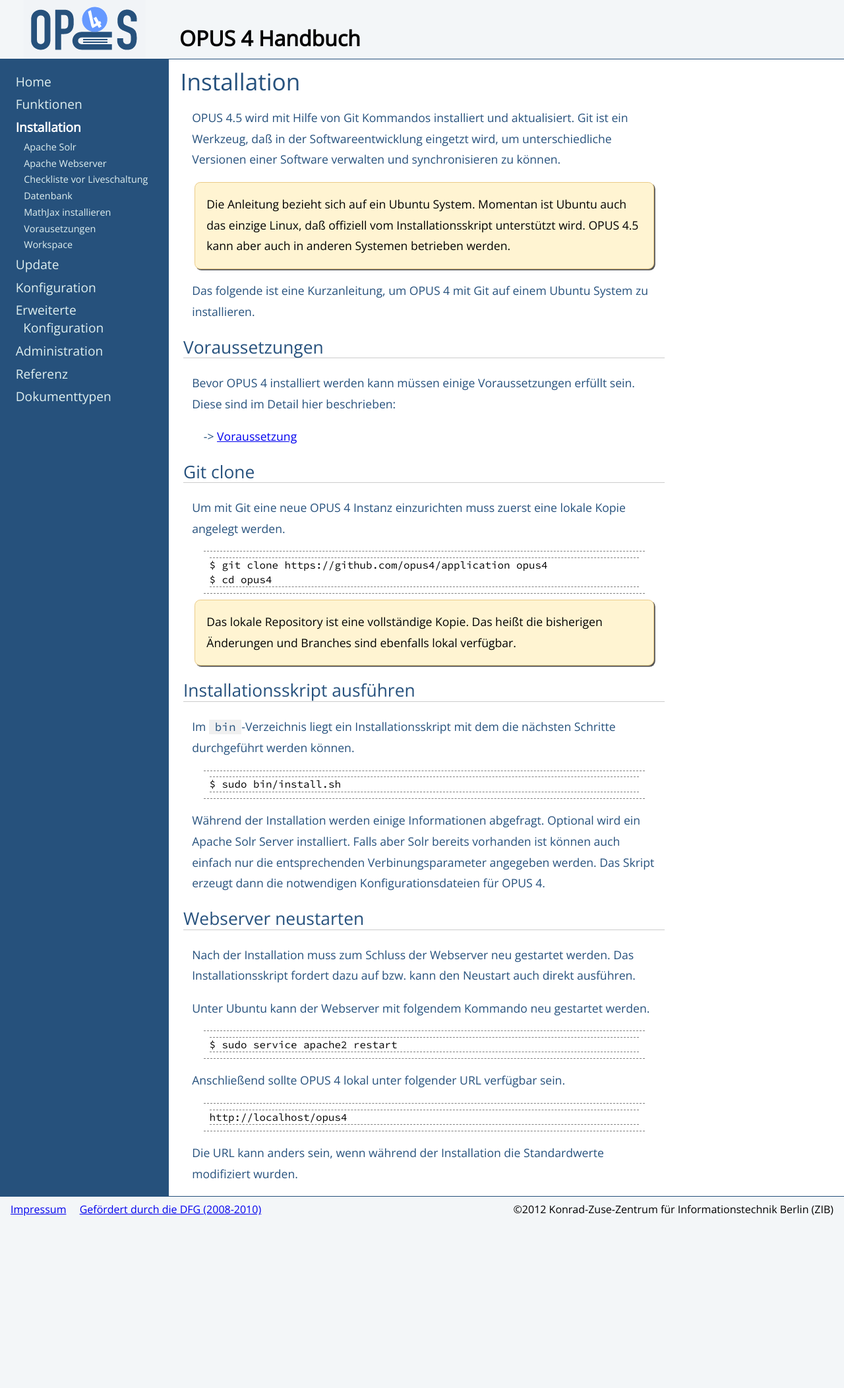
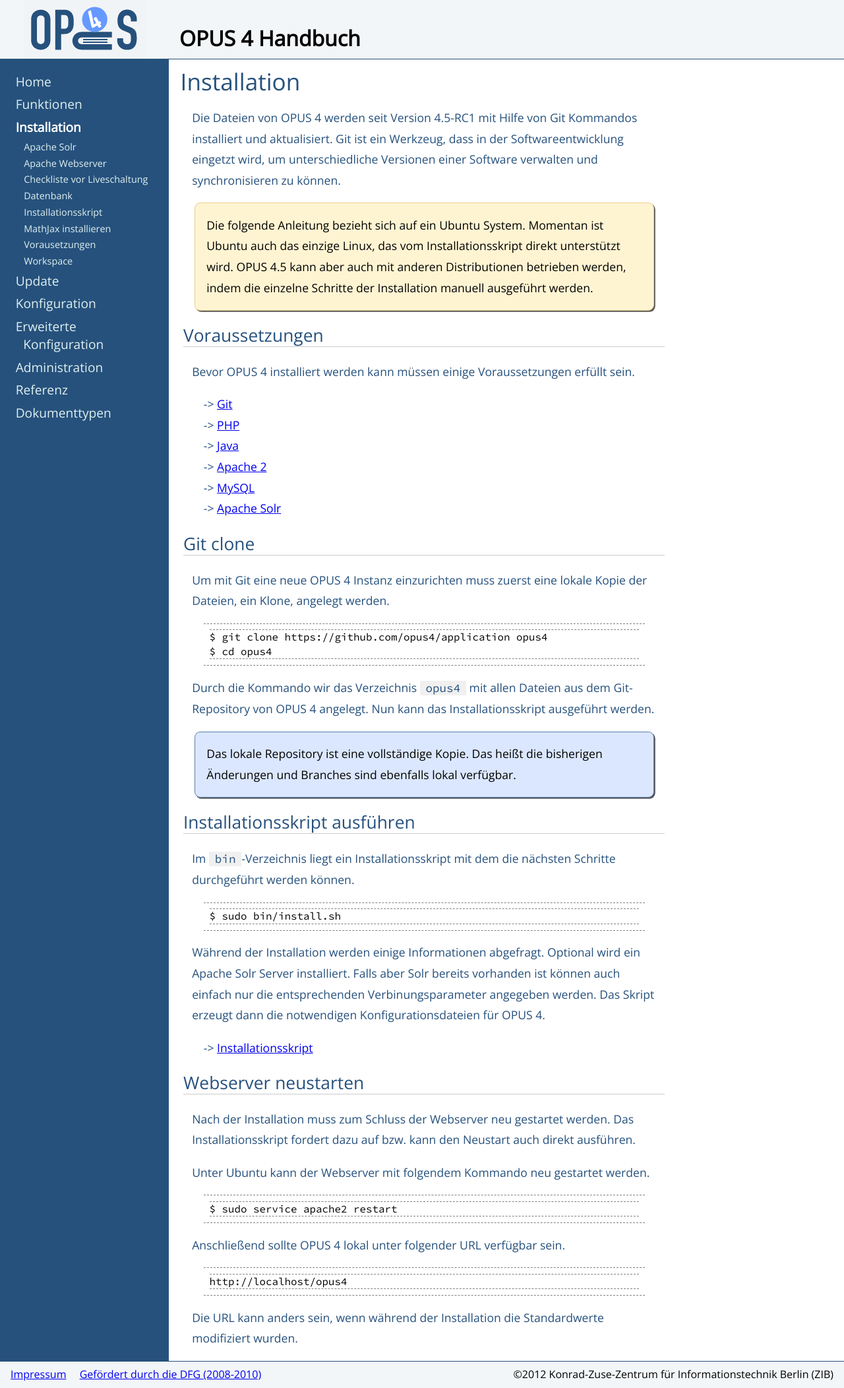
Before and after one commit to OPUS4/userdoc, a Jekyll site: the page built from installation/index.md, in a window 1280 px wide. Shown: the whole page at 66% size. Built offline with Jekyll 4.4.1, drawn with Linux system fonts in a browser that asks for light colours; before the commit the page ends 1854 px from its top, so only the background shows below that.

Commit message:
OPUSVIER-3551 - Installation script description (work-in-progress).

```diff
--- a/css/style.css
+++ b/css/style.css
@@ -162,6 +162,10 @@ body {
     border-bottom: 1px solid black;
 }
 
+#content table code {
+    background: none;
+}
+
 #footer {
     border-top: 1px solid #26517c;
     padding-top: 0.5em;
--- a/installation/index.md
+++ b/installation/index.md
@@ -5,36 +5,45 @@ weight: 30
 
 # Installation
 
-OPUS 4.5 wird mit Hilfe von Git Kommandos installiert und aktualisiert. Git ist
-ein Werkzeug, daß in der Softwareentwicklung eingetzt wird, um unterschiedliche
-Versionen einer Software verwalten und synchronisieren zu können.
+Die Dateien von OPUS 4 werden seit Version 4.5-RC1 mit Hilfe von Git
+Kommandos installiert und aktualisiert. Git ist ein Werkzeug, dass in
+der Softwareentwicklung eingetzt wird, um unterschiedliche Versionen
+einer Software verwalten und synchronisieren zu können.
 
 <p class="note">
-Die Anleitung bezieht sich auf ein Ubuntu System. Momentan ist Ubuntu auch das
-einzige Linux, daß offiziell vom Installationsskript unterstützt wird. OPUS 4.5
-kann aber auch in anderen Systemen betrieben werden.
+Die folgende Anleitung bezieht sich auf ein Ubuntu System. Momentan ist
+Ubuntu auch das einzige Linux, das vom Installationsskript direkt
+unterstützt wird. OPUS 4.5 kann aber auch mit anderen Distributionen
+betrieben werden, indem die einzelne Schritte der Installation manuell
+ausgeführt werden.
 </p>
-
-Das folgende ist eine Kurzanleitung, um OPUS 4 mit Git auf einem Ubuntu System
-zu installieren.
 
 ## Voraussetzungen
 
-Bevor OPUS 4 installiert werden kann müssen einige Voraussetzungen erfüllt sein.
-Diese sind im Detail hier beschrieben:
+Bevor OPUS 4 installiert werden kann müssen einige Voraussetzungen
+erfüllt sein.
 
-* [Voraussetzung](requirements.html)
+* [Git](requirements.html#git-installieren)
+* [PHP](requirements.html#php-pakete-installieren)
+* [Java](requirements.html#java-runtime)
+* [Apache 2](apache.html)
+* [MySQL](database.html)
+* [Apache Solr](solr.html)
 {: class="navlist" }
 
 ## Git clone
 
-Um mit Git eine neue OPUS 4 Instanz einzurichten muss zuerst eine lokale Kopie
-angelegt werden.
+Um mit Git eine neue OPUS 4 Instanz einzurichten muss zuerst eine lokale Kopie der
+Dateien, ein Klone, angelegt werden.
 
     $ git clone https://github.com/opus4/application opus4
     $ cd opus4
 
-<p class="note">
+Durch die Kommando wir das Verzeichnis `opus4` mit allen Dateien aus
+dem Git-Repository von OPUS 4 angelegt. Nun kann das Installationsskript
+ausgeführt werden.
+
+<p class="info">
 Das lokale Repository ist eine vollständige Kopie. Das heißt die bisherigen
 Änderungen und Branches sind ebenfalls lokal verfügbar.
 </p>
@@ -50,6 +59,10 @@ Während der Installation werden einige Informationen abgefragt. Optional wird e
 Apache Solr Server installiert. Falls aber Solr bereits vorhanden ist können auch
 einfach nur die entsprechenden Verbinungsparameter angegeben werden. Das Skript
 erzeugt dann die notwendigen Konfigurationsdateien für OPUS 4.
+
+* [Installationsskript](installscript.html)
+{: class="navlist" }
+
 
 ## Webserver neustarten
 
```
Also changed, not shown: installation/installscript.md (added, +118 -0 lines).
